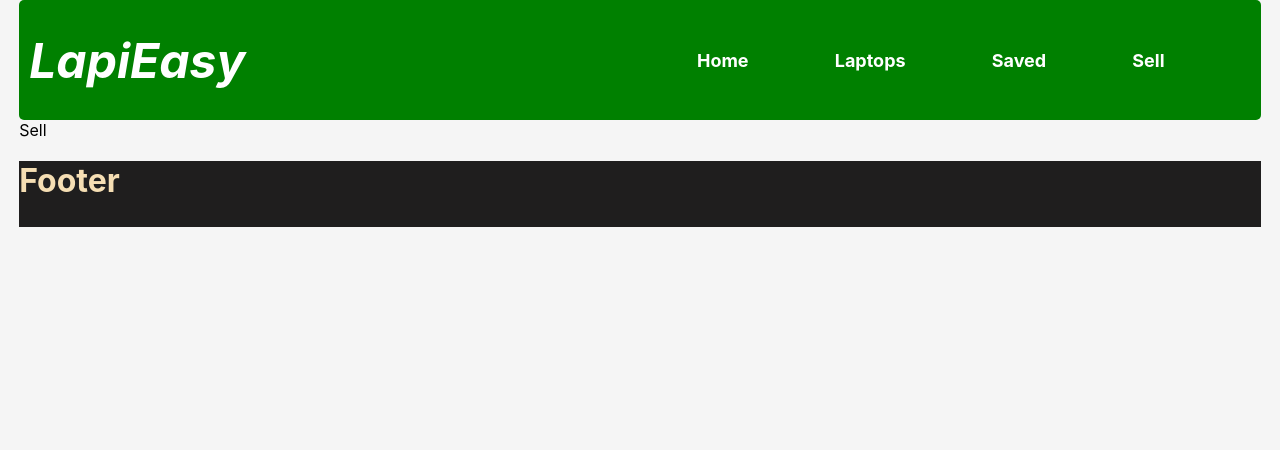
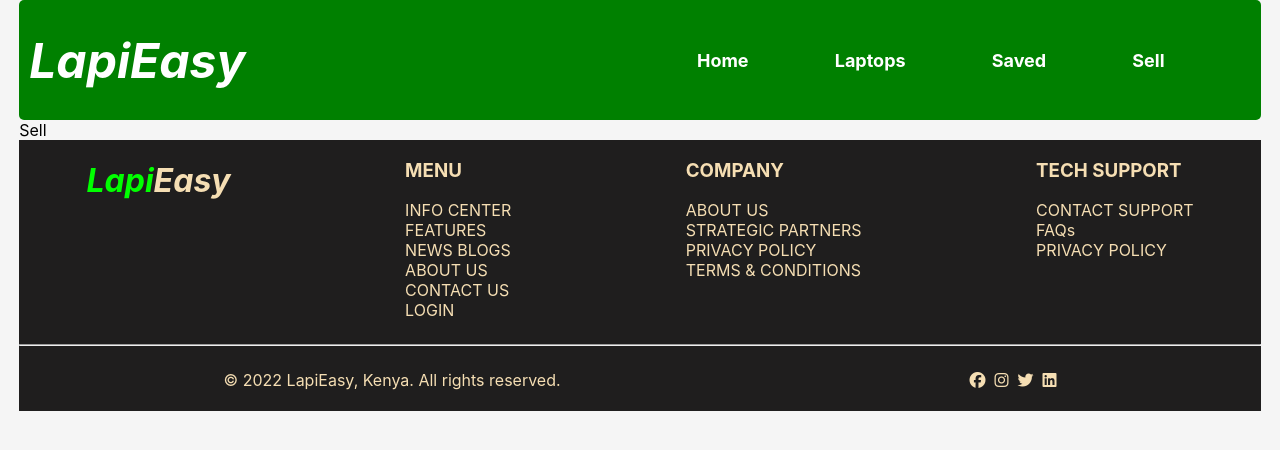
Before and after one commit to Patrick-Njiru/Lapi-Easy, a React (Create React App) app: page /sell in a window 1280 px wide. Shown: the top 450 px of the page. Built offline with nearby package versions, Linux system fonts and the light colour scheme; no server answers.

Commit message:
Add elements and icons.

```diff
--- a/src/components/Footer.js
+++ b/src/components/Footer.js
@@ -3,7 +3,47 @@
 function Footer() {
   return (
     <footer>
-        <h1>Footer</h1>
+        <div className='sections'>
+            <h1><em><span>Lapi</span>Easy</em></h1>
+            <section>
+                <ul>
+                    <h3>MENU</h3>
+                    <li>INFO CENTER</li>
+                    <li>FEATURES</li>
+                    <li>NEWS BLOGS</li>
+                    <li>ABOUT US</li>
+                    <li>CONTACT US</li>
+                    <li>LOGIN</li>
+                </ul>
+            </section>
+            <section>
+                <ul>
+                    <h3>COMPANY</h3>
+                    <li>ABOUT US</li>
+                    <li>STRATEGIC PARTNERS</li>
+                    <li>PRIVACY POLICY</li>
+                    <li>TERMS & CONDITIONS </li>
+                </ul>
+            </section>
+            <section>
+                <ul>
+                    <h3>TECH SUPPORT</h3>
+                    <li>CONTACT SUPPORT</li>
+                    <li>FAQs</li>
+                    <li>PRIVACY POLICY</li>
+                </ul>
+            </section>
+        </div> <hr />
+        <div>
+            <p> &copy; 2022 LapiEasy, Kenya. All rights reserved.</p>
+            <p>
+                <i class="fa-brands fa-facebook"></i> &nbsp;
+                <i class="fa-brands fa-instagram"></i> &nbsp;
+                <i class="fa-brands fa-twitter"></i> &nbsp;
+                <i class="fa-brands fa-linkedin"></i>
+            </p>
+        </div>
+
     </footer>
   )
 }
```
